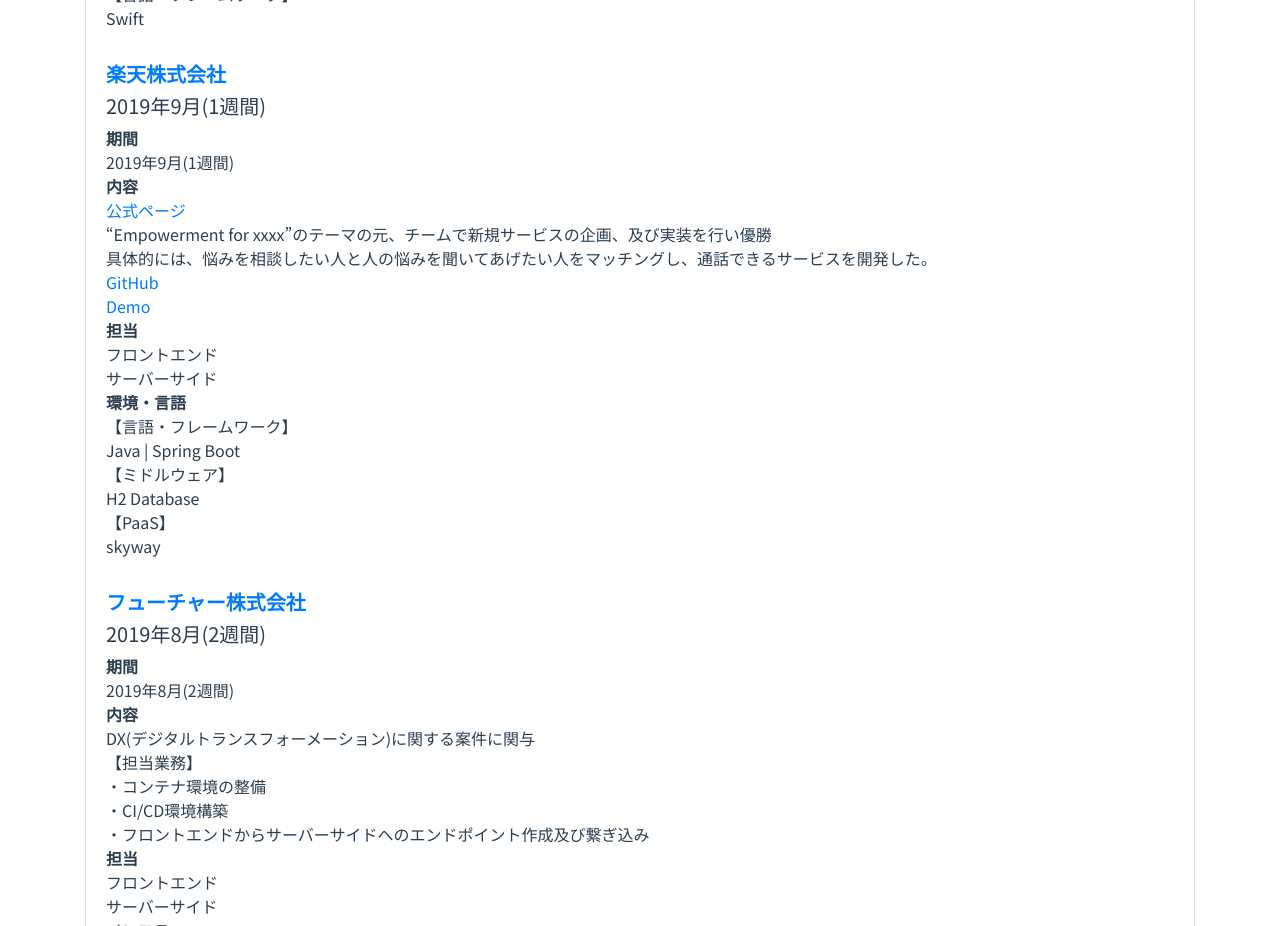
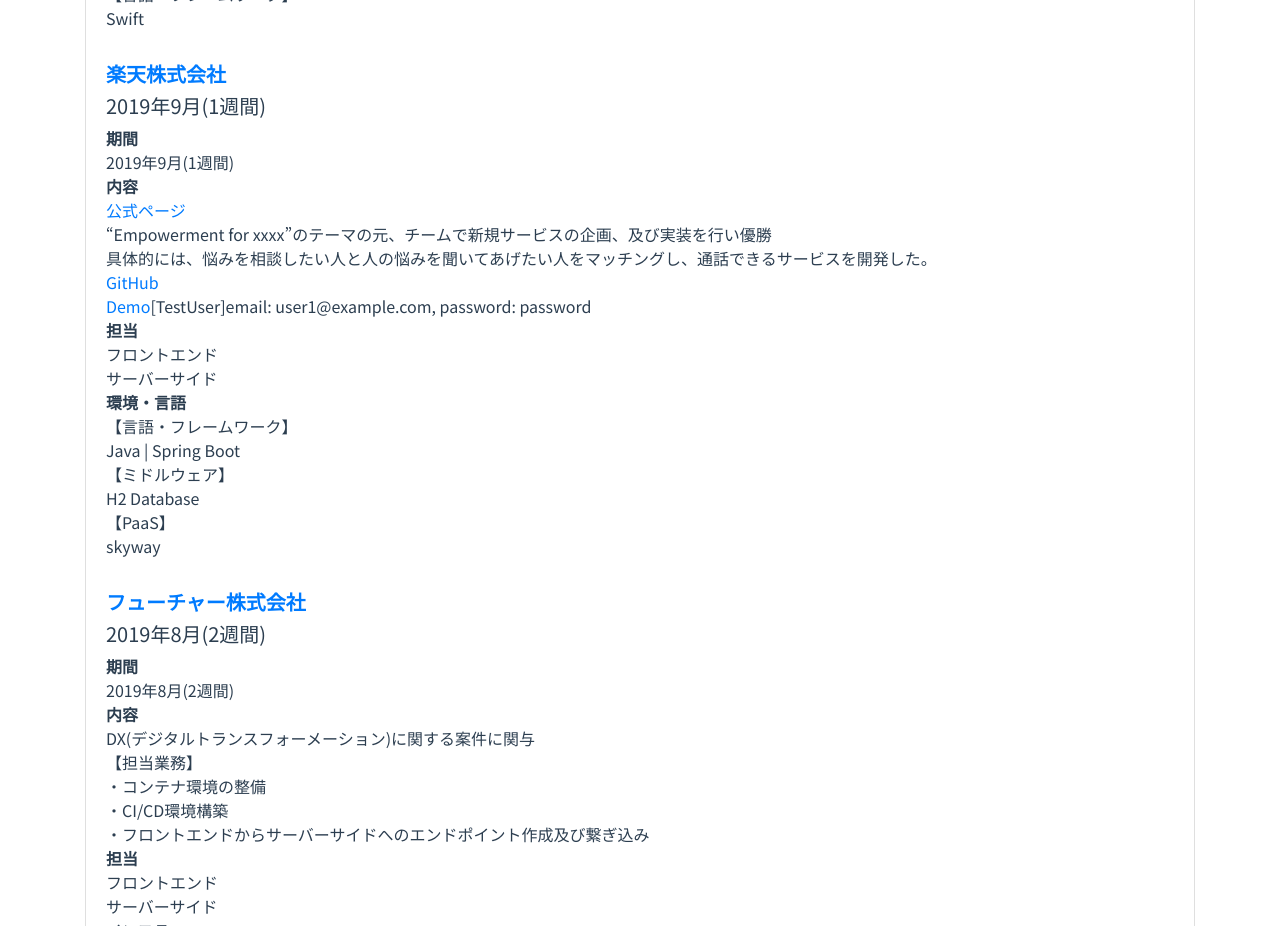
Before and after one commit to taka011002/my_page, a Vue app: page / in a window 1280 px wide. Shown: the part 2220-3146 px from the top of the page. Built offline with nearby package versions, Linux system fonts and the light colour scheme; what vue-smoothscroll would draw is missing.

Commit message:
update content

```diff
--- a/src/views/Interns.vue
+++ b/src/views/Interns.vue
@@ -66,7 +66,7 @@
                                         “Empowerment for xxxx”のテーマの元、チームで新規サービスの企画、及び実装を行い優勝<br>
                                         具体的には、悩みを相談したい人と人の悩みを聞いてあげたい人をマッチングし、通話できるサービスを開発した。<br>
                                         <a href="https://github.com/taka011002/suzukisan">GitHub</a><br>
-                                        <a href="https://suzukisan.herokuapp.com/">Demo</a><br>
+                                        <a href="https://suzukisan.herokuapp.com/">Demo</a>[TestUser]email: user1@example.com, password: password<br>
                                         <strong>担当</strong><br>
                                         フロントエンド<br>
                                         サーバーサイド<br>
```
